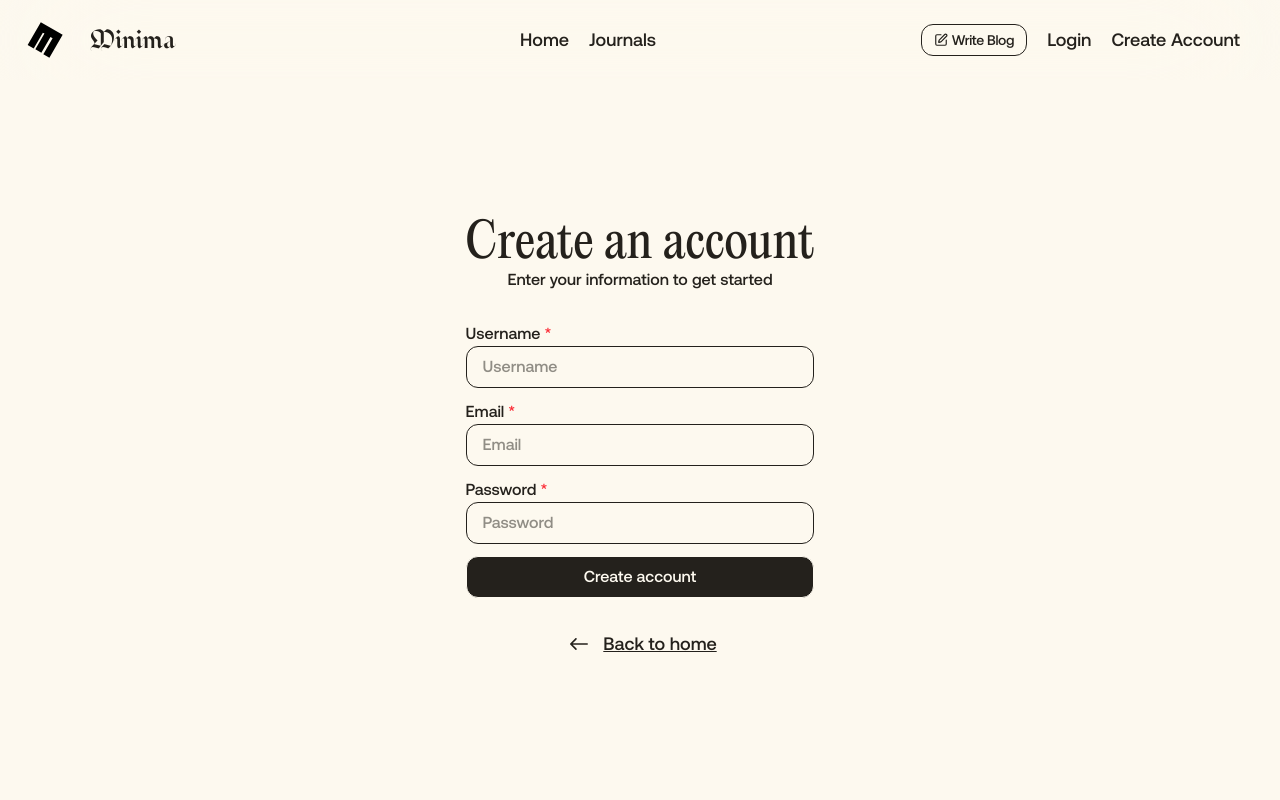
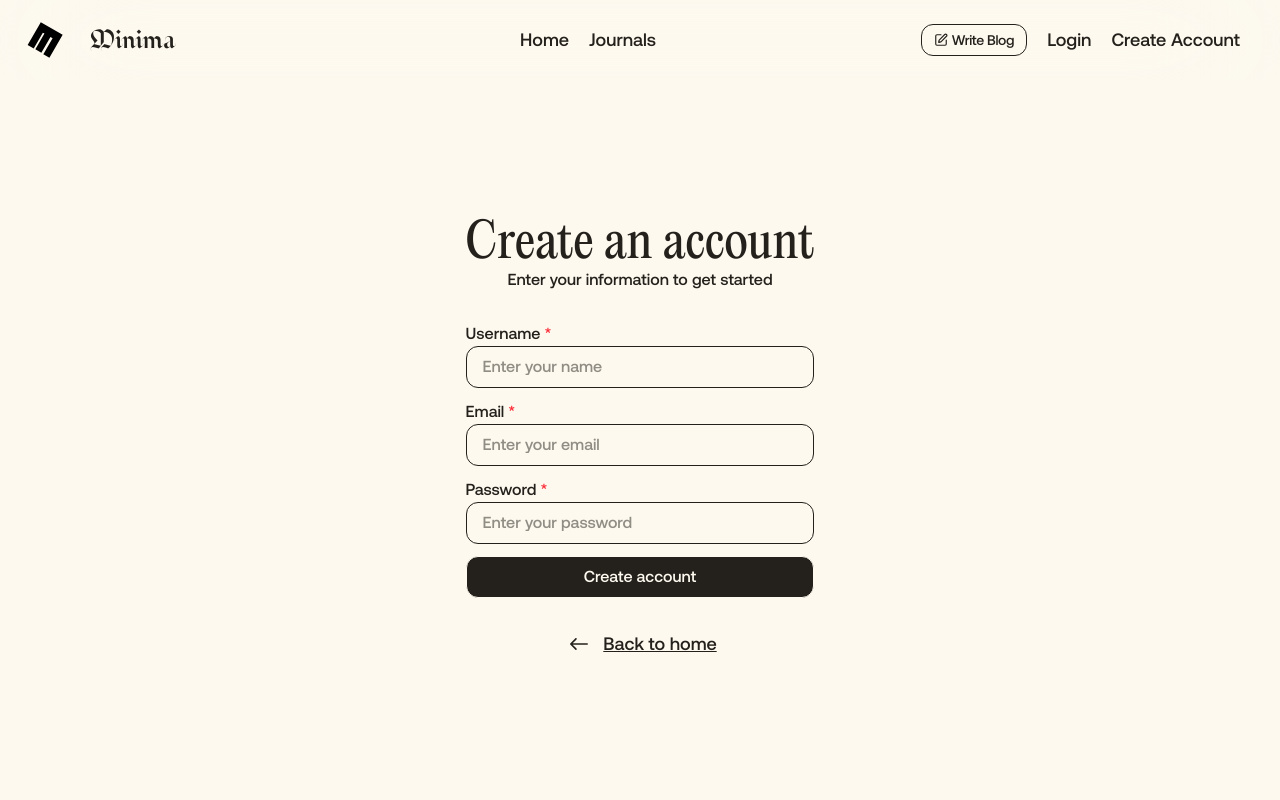
Before and after one commit to MAhmad25/Minima-Blog-FullStack-Application, a React (Vite) app: page /create-account in a window 1280 px wide. Shown: the top 800 px of the page. Built offline with nearby package versions, Linux system fonts and the light colour scheme; no server answers.

Commit message:
✅Refactor component imports to use index files; replace input fields with Input component in Login, Signup, and Posts pages; update Container component to use main tag

```diff
--- a/src/App.jsx
+++ b/src/App.jsx
@@ -1,5 +1,5 @@
 import LocomotiveScroll from "locomotive-scroll";
-import Container from "./components/container/container";
+import { Container } from "./components/index";
 import AppRoute from "./Routes/AppRoute";
 const App = () => {
       // function onScroll({ scroll, limit, velocity, direction, progress }) {
--- a/src/components/Nav.jsx
+++ b/src/components/Nav.jsx
@@ -1,7 +1,7 @@
 import { Link } from "react-router-dom";
 import { LuSquarePen } from "react-icons/lu";
 import { HiOutlineMenu } from "react-icons/hi";
-import Logout from "./Button/Logout";
+import { Logout } from "./index";
 import { useSelector } from "react-redux";
 const Nav = () => {
       const status = useSelector((state) => state.auth.status);
--- a/src/components/container/Container.jsx
+++ b/src/components/container/Container.jsx
@@ -1,4 +1,4 @@
 const Container = ({ children }) => {
-      return <section className="max-w-screen relative    bg-[var(--color-wht)]">{children}</section>;
+      return <main className="max-w-screen relative bg-[var(--color-wht)]">{children}</main>;
 };
 export default Container;
--- a/src/components/index.js
+++ b/src/components/index.js
@@ -1,5 +1,7 @@
+import Logout from "./Button/Logout";
 import Footer from "./Footer";
 import Nav from "./Nav";
 import Post from "./Post";
 import Container from "./container/Container";
-export { Footer, Nav, Post, Container };
+import Input from "./ui/Input";
+export { Footer, Nav, Post, Container, Logout, Input };
--- a/src/pages/Login.jsx
+++ b/src/pages/Login.jsx
@@ -1,27 +1,21 @@
 import { Link } from "react-router-dom";
 import { IoIosArrowRoundBack } from "react-icons/io";
+import { Input } from "../components/index";
+import { useRef } from "react";
 
 const Login = () => {
+      const emailRef = useRef(null);
+      const passwordRef = useRef(null);
       return (
             <section className=" min-h-[calc(100svh-5rem)] flex text-[var(--color-bl)]  font-primary-text justify-center items-center bg-[var(--color-wht)] ">
                   <div className="w-full sm:w-1/2  grid place-content-center h-full">
                         <h1 className="text-4xl text-center font-secondary-text sm:text-5xl">Welcome Back</h1>
                         <p className="whitespace-nowrap text-center">Enter your credentials to access your account</p>
                         <form className="grid  gap-3 place-content-center w-full h-full mt-5 grid-cols-2">
-                              <div className="col-span-2 ">
-                                    {/* email */}
-                                    <label htmlFor="email">
-                                          Email <span className="text-red-500">*</span>
-                                    </label>
-                                    <input required id="email" className="border-[0.5px] rounded-xl outline-none  block px-4 w-full py-2" type="email" placeholder="Email" />
-                              </div>
-                              <div className="col-span-2 ">
-                                    {/* password */}
-                                    <label htmlFor="password">
-                                          Password <span className="text-red-500">*</span>
-                                    </label>
-                                    <input required minLength={8} id="password" className="border-[0.5px] rounded-xl outline-none  block px-4 w-full py-2" type="password" placeholder="Password" />
-                              </div>
+                              {/* Email */}
+                              <Input label={"Email"} type={"email"} placeholder={"Enter your email"} star={true} ref={emailRef} required minLength={5} />
+                              {/* Password */}
+                              <Input label={"Password"} type={"password"} placeholder={"Enter your password"} star={true} ref={passwordRef} required minLength={8} />
                               <button className="px-3 col-span-2 py-2 border-[1px] text-[var(--color-wht)] font-medium bg-[var(--color-bl)] rounded-xl cursor-pointer">Login</button>
                         </form>
                         <Link className="mt-10 flex gap-2 items-center justify-center underline" to="/">
--- a/src/pages/Posts.jsx
+++ b/src/pages/Posts.jsx
@@ -1,6 +1,8 @@
 import { Link } from "react-router-dom";
-import { Post } from "../components/index";
+import { Post, Input } from "../components/index";
+import { useRef } from "react";
 const Posts = () => {
+      const searchPost = useRef(null);
       return (
             <section className="w-full space-y-16 px-5 min-h-screen py-10 font-primary-text  text-[var(--color-bl)] bg-[var(--color-wht)]">
                   <div className=" flex justify-center items-center flex-col gap-10  w-full">
@@ -16,10 +18,7 @@ const Posts = () => {
                                     </Link>
                               ))}
                         </div>
-                        <div>
-                              <label htmlFor="Search"></label>
-                              <input id="Search" className="px-4 w-full py-2 block border-[1px] rounded-xl outline-none " type="text" placeholder="Search for post" />
-                        </div>
+                        <Input type={"text"} placeholder={"Search post"} ref={searchPost} />
                   </div>
                   {/* All Posts */}
                   <section className="w-full grid gap-5 grid-cols-1 sm:grid-cols-2 lg:grid-cols-3">
--- a/src/pages/Signup.jsx
+++ b/src/pages/Signup.jsx
@@ -1,34 +1,24 @@
 import { Link } from "react-router-dom";
 import { IoIosArrowRoundBack } from "react-icons/io";
+import { useRef } from "react";
+import { Input } from "../components/index";
 
 const Signup = () => {
+      const usernameRef = useRef(null);
+      const emailRef = useRef(null);
+      const passwordRef = useRef(null);
       return (
             <section className=" min-h-[calc(100svh-5rem)] flex text-[var(--color-bl)]  font-primary-text justify-center items-center bg-[var(--color-wht)] ">
                   <div className="w-full sm:w-1/2  grid place-content-center h-full">
                         <h1 className="text-4xl text-center font-secondary-text sm:text-5xl">Create an account</h1>
                         <p className="whitespace-nowrap text-center">Enter your information to get started</p>
                         <form className="grid  gap-3 place-content-center w-full h-full mt-5 grid-cols-2">
-                              <div className="col-span-2 ">
-                                    {/* Username */}
-                                    <label htmlFor="username">
-                                          Username <span className="text-red-500">*</span>
-                                    </label>
-                                    <input required minLength={5} id="username" className="px-4 w-full py-2 block border-[0.5px] rounded-xl outline-none " type="text" placeholder="Username" />
-                              </div>
-                              <div className="col-span-2 ">
-                                    {/* email */}
-                                    <label htmlFor="email">
-                                          Email <span className="text-red-500">*</span>
-                                    </label>
-                                    <input required id="email" className="border-[0.5px] rounded-xl outline-none  block px-4 w-full py-2" type="email" placeholder="Email" />
-                              </div>
-                              <div className="col-span-2 ">
-                                    {/* password */}
-                                    <label htmlFor="password">
-                                          Password <span className="text-red-500">*</span>
-                                    </label>
-                                    <input required minLength={8} id="password" className="border-[0.5px] rounded-xl outline-none  block px-4 w-full py-2" type="password" placeholder="Password" />
-                              </div>
+                              {/* Username */}
+                              <Input label={"Username"} type={"text"} placeholder={"Enter your name"} star={true} ref={usernameRef} required minLength={3} />
+                              {/* Email */}
+                              <Input label={"Email"} type={"email"} placeholder={"Enter your email"} star={true} ref={emailRef} required minLength={5} />
+                              {/* Password */}
+                              <Input label={"Password"} type={"password"} placeholder={"Enter your password"} star={true} ref={passwordRef} required minLength={8} />
                               <button className="px-3 col-span-2 py-2 border-[1px] text-[var(--color-wht)] font-medium bg-[var(--color-bl)] rounded-xl cursor-pointer">Create account</button>
                         </form>
                         <Link className="mt-10 flex gap-2 items-center justify-center underline" to="/">
```
Also changed, not shown: src/Routes/AppRoute.jsx (+2 -8 lines).
